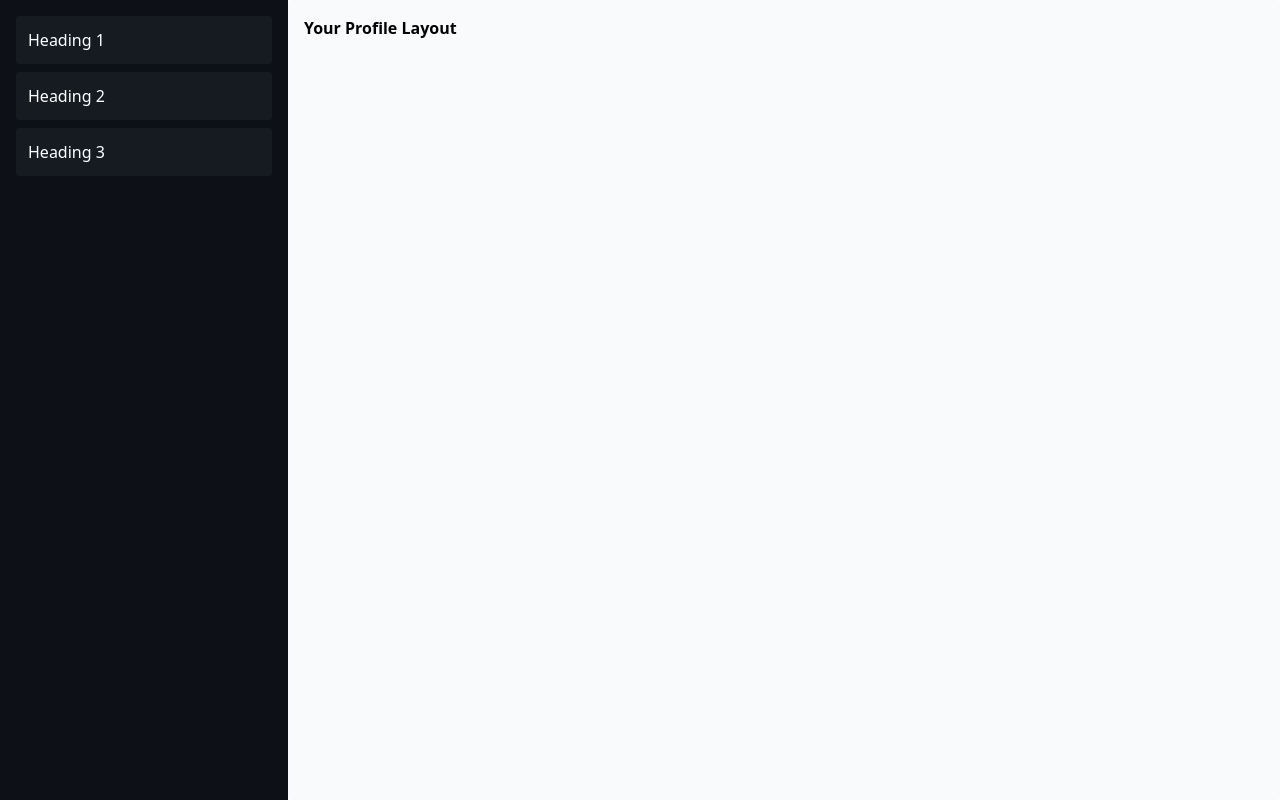
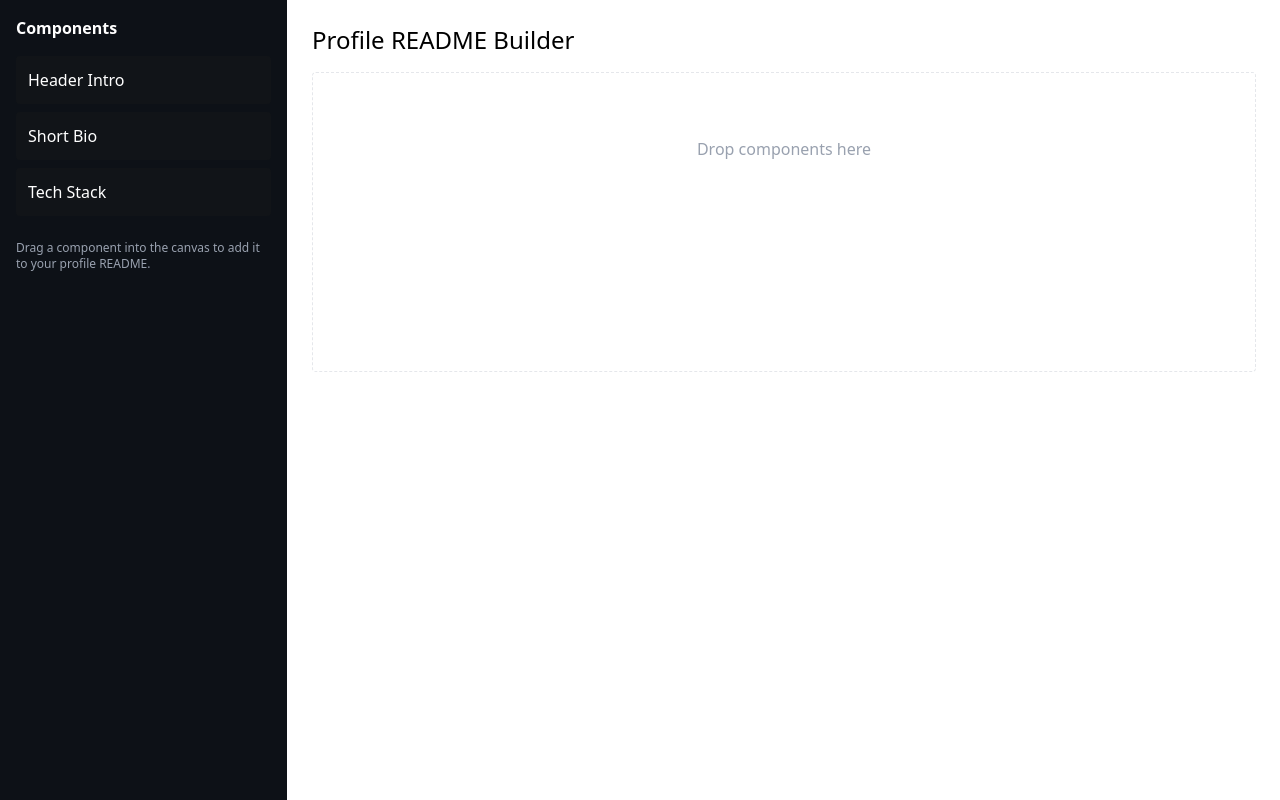
Before and after one commit to Abhishek5127/GitHance---Github-Profile-Enhancer, a Next.js app: page /profile-builder in a window 1280 px wide. Built offline with nearby package versions, Linux system fonts and the light colour scheme.

Commit message:
working on features

```diff
--- /dev/null
+++ b/src/app/components/Canvas.js
@@ -0,0 +1,38 @@
+"use client";
+
+import { SortableContext, verticalListSortingStrategy } from "@dnd-kit/sortable";
+import CanvasItem from "./CanvasItem";
+import { useDroppable } from "@dnd-kit/core";
+
+/**
+ * Canvas is the drop area. It registers a droppable id "canvas" so we
+ * can detect drops on empty canvas or between items.
+ *
+ * props:
+ *  - items: array of canvas items
+ *  - setItems: setter to manage items (reorder, insert, delete)
+ */
+export default function Canvas({ items, setItems }) {
+  const { setNodeRef, isOver } = useDroppable({ id: "canvas" });
+
+  return (
+    <div>
+      <div
+        ref={setNodeRef}
+        className={`min-h-[300px] p-4 rounded border border-dashed ${
+          isOver ? "border-blue-500 bg-blue-50/20" : "border-gray-200 bg-white/5"
+        }`}
+      >
+        {items.length === 0 && (
+          <div className="py-12 text-center text-gray-400">Drop components here</div>
+        )}
+
+        <SortableContext items={items.map((i) => i.id)} strategy={verticalListSortingStrategy}>
+          {items.map((item) => (
+            <CanvasItem key={item.id} item={item} setItems={setItems} />
+          ))}
+        </SortableContext>
+      </div>
+    </div>
+  );
+}
--- a/src/app/components/Sidebar.js
+++ b/src/app/components/Sidebar.js
@@ -1,65 +1,22 @@
 "use client";
 
-import { useState } from "react";
-import {
-  DndContext,
-  PointerSensor,
-  useSensor,
-  useSensors,
-  closestCorners,
-} from "@dnd-kit/core";
-
-import {
-  SortableContext,
-  verticalListSortingStrategy,
-  arrayMove,
-} from "@dnd-kit/sortable";
-
-import SortableItem from "./DraggableBlock";
+import TemplateItem from "./TemplateItem";
+import { PROFILE_TEMPLATES } from "@/app/lib/profileTemplates";
 
 export default function Sidebar() {
-  const [headings, setHeadings] = useState([
-    { id: "1", title: "Heading 1" },
-    { id: "2", title: "Heading 2" },
-    { id: "3", title: "Heading 3" },
-  ]);
+  return (
+    <aside className="w-72 p-4 bg-[#0d1117] text-white border-r">
+      <h3 className="font-semibold mb-4">Components</h3>
 
-  // sensors → must have for dragging
-  const sensors = useSensors(
-    useSensor(PointerSensor, {
-      activationConstraint: { distance: 5 },
-    })
-  );
+      <div className="space-y-2">
+        {PROFILE_TEMPLATES.map((t) => (
+          <TemplateItem key={t.id} template={t} />
+        ))}
+      </div>
 
-  // Reorder items when drag ends
-  const handleDragEnd = (event) => {
-    const { active, over } = event;
-
-    if (!over || active.id === over.id) return;
-
-    const oldIndex = headings.findIndex((h) => h.id === active.id);
-    const newIndex = headings.findIndex((h) => h.id === over.id);
-
-    const newArray = arrayMove(headings, oldIndex, newIndex);
-    setHeadings(newArray);
-  };
-
-  return (
-    <div className="w-72 p-4 bg-[#0d1117] h-screen text-white">
-      <DndContext
-        sensors={sensors}
-        collisionDetection={closestCorners}
-        onDragEnd={handleDragEnd}
-      >
-        <SortableContext
-          items={headings.map((h) => h.id)}
-          strategy={verticalListSortingStrategy}
-        >
-          {headings.map((heading) => (
-            <SortableItem key={heading.id} id={heading.id} title={heading.title} />
-          ))}
-        </SortableContext>
-      </DndContext>
-    </div>
+      <p className="mt-6 text-xs text-gray-400">
+        Drag a component into the canvas to add it to your profile README.
+      </p>
+    </aside>
   );
 }
--- /dev/null
+++ b/src/app/components/TemplateItem.js
@@ -0,0 +1,32 @@
+"use client";
+
+import { useDraggable } from "@dnd-kit/core";
+
+/**
+ * TemplateItem is a draggable source (a template you can drag to the canvas).
+ * We mark its drag data with { source: 'template', templateId } so onDragEnd handler can detect it.
+ */
+export default function TemplateItem({ template }) {
+  const id = `template:${template.id}`; // e.g. "template:header"
+
+  const { attributes, listeners, setNodeRef, transform } = useDraggable({
+    id,
+    data: { source: "template", templateId: template.id },
+  });
+
+  const style = {
+    transform: transform ? `translate3d(${transform.x}px, ${transform.y}px, 0)` : undefined,
+  };
+
+  return (
+    <div
+      ref={setNodeRef}
+      {...listeners}
+      {...attributes}
+      style={style}
+      className="p-3 bg-[#111418] rounded cursor-grab hover:bg-[#16191d]"
+    >
+      {template.title}
+    </div>
+  );
+}
--- /dev/null
+++ b/src/app/lib/profileTemplates.js
@@ -0,0 +1,7 @@
+// lib/profileTemplates.js
+export const PROFILE_TEMPLATES = [
+  { id: "header", title: "Header Intro" },
+  { id: "bio", title: "Short Bio" },
+  { id: "skills", title: "Tech Stack" },
+  // add more templates as you like
+];
--- a/src/app/profile-builder/page.js
+++ b/src/app/profile-builder/page.js
@@ -1,82 +1,103 @@
 "use client";
 
+import { useState } from "react";
 import {
     DndContext,
-    closestCenter,
+    closestCorners,
     PointerSensor,
+    useSensor,
+    useSensors,
     KeyboardSensor,
-    useSensor,
-    useSensors
 } from "@dnd-kit/core";
-import { arrayMove, SortableContext, useSortable } from "@dnd-kit/sortable";
+
+import { arrayMove } from "@dnd-kit/sortable";
+
 import Sidebar from "@/app/components/Sidebar";
-import BuilderCanvas from "@/app/components/BuilderCanvas";
-import HeaderBlock from "@/app/components/blocks/HeaderBlock";
-import BioBlock from "@/app/components/blocks/BioBlock";
-import { useState } from "react";
+import Canvas from "@/app/components/Canvas";
 
+/**
+ * canvasItems: array of { id: "canvas-163234234", type: "header", data: {} }
+ */
 export default function Page() {
     const [canvasItems, setCanvasItems] = useState([]);
 
+    const sensors = useSensors(
+        useSensor(PointerSensor, { activationConstraint: { distance: 5 } }),
+        useSensor(KeyboardSensor)
+    );
+
     const onDragEnd = (event) => {
-        const { over, active } = event;
+        const { active, over } = event;
 
+        // If nothing was dropped over, do nothing
         if (!over) return;
 
-        // If dragging from sidebar → Add new component
-        if (over.id === "canvas") {
-            const newId = `${active.id}-${Date.now()}`;
+        // If dragging a template from the sidebar (we mark templates with id starting with "template:")
+        if (active.data?.current?.source === "template") {
+            // active.id is like "template:header"
+            const templateId = active.data.current.templateId; // "header"
+            // If dropped on canvas directly (over.id === "canvas") -> append
+            // If dropped on a canvas item (over.id === canvasItemId) -> insert before that item
+            if (over.id === "canvas") {
+                const newItem = {
+                    id: `canvas-${templateId}-${Date.now()}`,
+                    type: templateId,
+                    data: {}, // future: template defaults or user-edited data
+                };
+                setCanvasItems((prev) => [...prev, newItem]);
+            } else {
+                // over is a canvas item id
+                const index = canvasItems.findIndex((i) => i.id === over.id);
+                const newItem = {
+                    id: `canvas-${templateId}-${Date.now()}`,
+                    type: templateId,
+                    data: {},
+                };
+                setCanvasItems((prev) => {
+                    const copy = [...prev];
+                    copy.splice(index, 0, newItem);
+                    return copy;
+                });
+            }
+            return;
+        }
 
-            setCanvasItems((prev) => [...prev, { id: newId, type: active.id }]);
-            return;
+        // If dragging an existing canvas item (id starts with "canvas-") -> reorder
+        if (active.id && active.id.startsWith("canvas-")) {
+            // If dropped on the canvas container (empty area) or over another canvas item
+            const oldIndex = canvasItems.findIndex((i) => i.id === active.id);
+            // if over is 'canvas' -> move to end
+            if (over.id === "canvas") {
+                const copy = [...canvasItems];
+                const [moved] = copy.splice(oldIndex, 1);
+                copy.push(moved);
+                setCanvasItems(copy);
+                return;
+            }
+            const newIndex = canvasItems.findIndex((i) => i.id === over.id);
+            if (oldIndex !== -1 && newIndex !== -1) {
+                setCanvasItems((prev) => arrayMove(prev, oldIndex, newIndex));
+            }
         }
     };
 
-    const sensors = useSensors(
-        useSensor(PointerSensor, {
-            activationConstraint: {
-                distance: 5, // 5px movement to trigger drag
-            },
-        }),
-        useSensor(KeyboardSensor)
-    );
+    return (
+        <div className="flex h-screen">
+            <DndContext
+                sensors={sensors}
+                collisionDetection={closestCorners}
+                onDragEnd={onDragEnd}
+            >
 
+                <Sidebar />
 
-    return (
-        <div className="flex">
-            <Sidebar />
+                <div className="flex-1 p-6">
+                    <h2 className="text-2xl mb-4">Profile README Builder</h2>
 
-            <DndContext collisionDetection={closestCenter} onDragEnd={onDragEnd}>
-                <BuilderCanvas>
-                    <SortableContext items={canvasItems.map((i) => i.id)}>
-                        {canvasItems.map((item) => (
-                            <CanvasElement key={item.id} item={item} />
-                        ))}
-                    </SortableContext>
-                </BuilderCanvas>
+                    <Canvas items={canvasItems} setItems={setCanvasItems} />
+                </div>
             </DndContext>
-        </div>
-    );
+        </div >
+
+  );
 }
-
-// Renders the dropped block with correct component
-function CanvasElement({ item }) {
-    const { attributes, listeners, setNodeRef, transform } = useSortable({
-        id: item.id,
-    });
-
-    const style = {
-        transform: transform ? `translate(${transform.x}px, ${transform.y}px)` : "",
-    };
-
-    const Component = {
-        header: HeaderBlock,
-        bio: BioBlock,
-    }[item.type];
-
-    return (
-        <div ref={setNodeRef} style={style} {...listeners} {...attributes}>
-            <Component />
-        </div>
-    );
-}
```
Also changed, not shown: src/app/components/CanvasItem.js (added).
